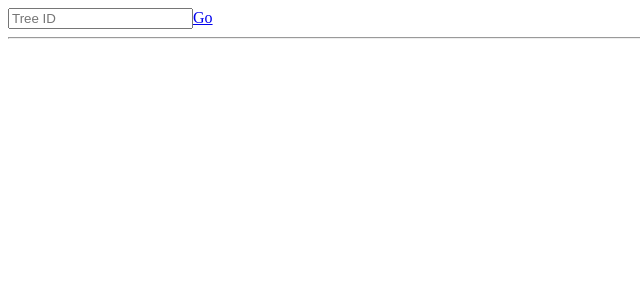
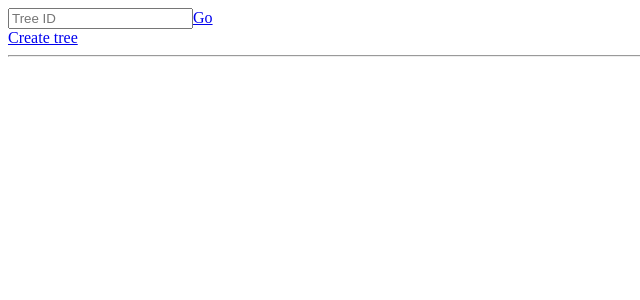
Before and after one commit to YouJinTou/NBD, an Angular app in the folder NBD.App/: page / in a window 1280 px wide. Shown: the top 300 px of the page, without its empty margins (0-640 px from the left). Built offline with nearby package versions, Linux system fonts and the light colour scheme.

Commit message:
Added a link to Create Tree.

```diff
--- a/NBD.App/src/app/app.component.html
+++ b/NBD.App/src/app/app.component.html
@@ -2,6 +2,10 @@
     <div>
         <input [(ngModel)]="treeId" type="text" placeholder="Tree ID" />
         <a [routerLink]="['trees', treeId]">Go</a>
+    </div>
+
+    <div>
+        <a routerLink="tree">Create tree</a>
     </div>
 </div>
 
--- a/NBD.App/src/app/app.module.ts
+++ b/NBD.App/src/app/app.module.ts
@@ -11,6 +11,7 @@ import { GoalTreeNodeComponent } from './goals/goal-tree-node/goal-tree-node.com
 import { GoalsService } from './goals/goals.service';
 
 const appRoutes: Routes = [
+  { path: 'tree', component: GoalFormComponent },
   { path: 'trees/:id', component: GoalTreeComponent }
 ];
 
```
